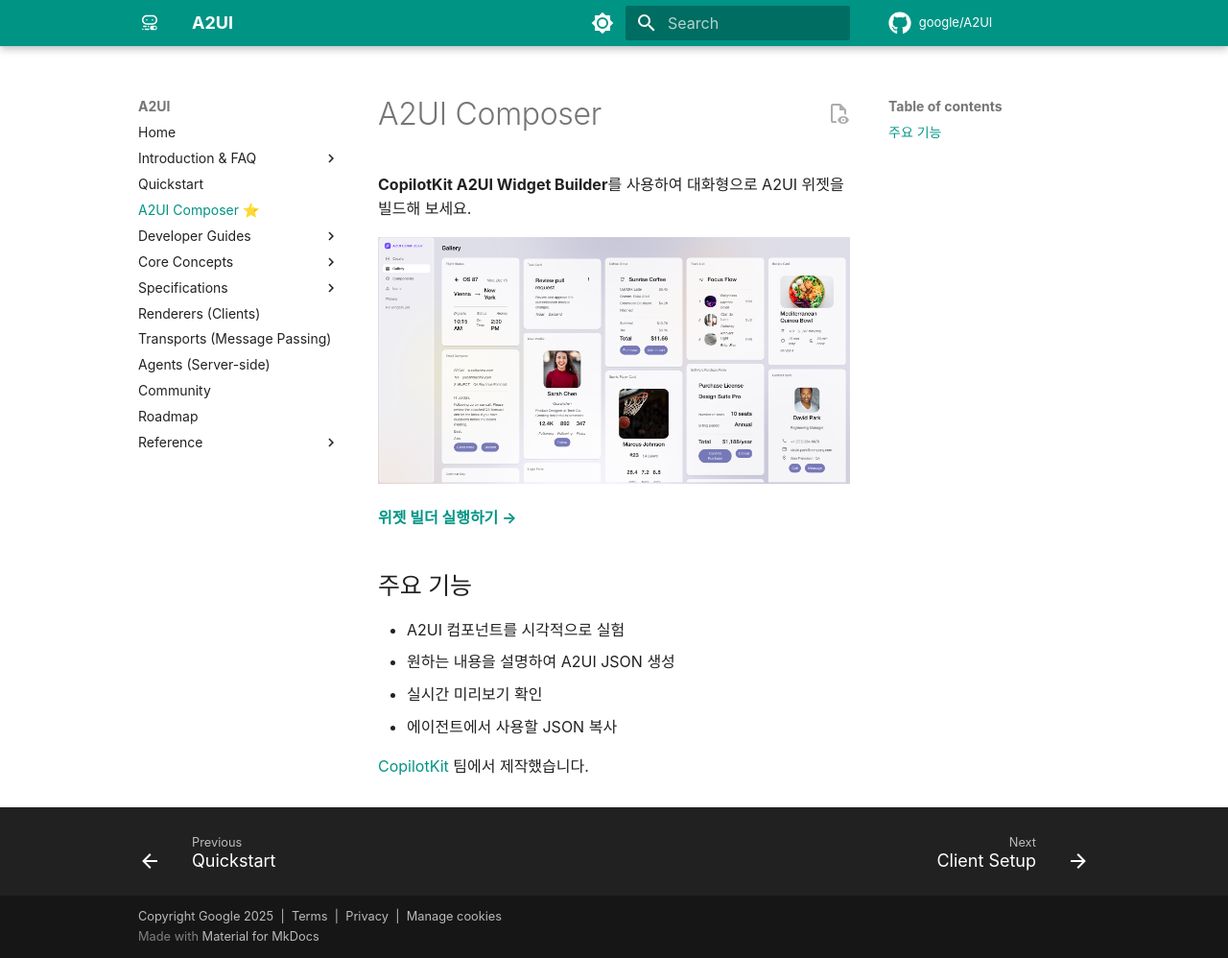
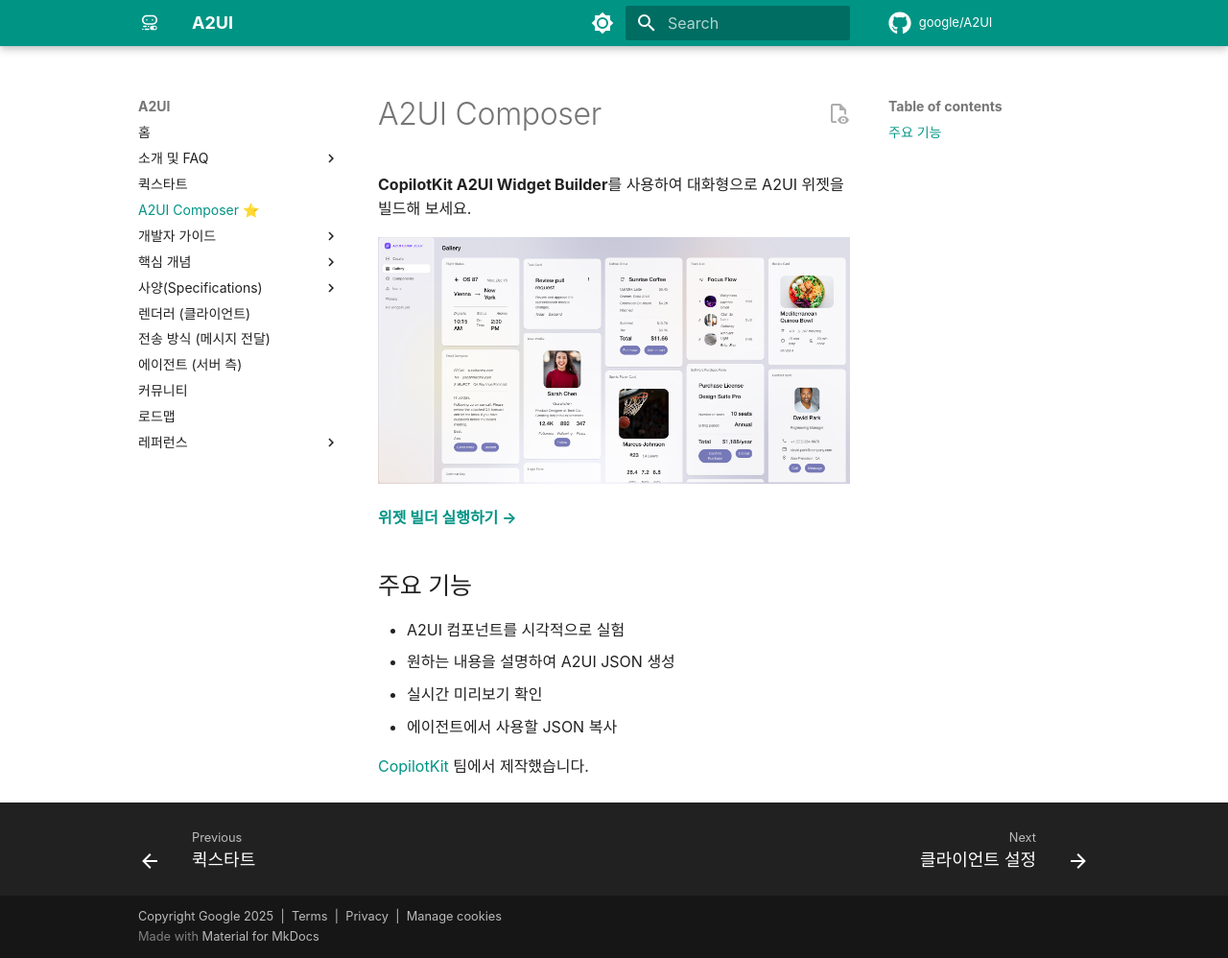
Before and after one commit to a2ui-labs/docs-ko, an MkDocs documentation site: the page built from docs/composer.md, in a window 1280 px wide and 998 px high. Shown: the whole window at 96% size. Built offline with MkDocs 1.6.1 and Material for MkDocs 9.7.7, drawn with Linux system fonts in a browser that asks for light colours; some web fonts are replaced; comment, search, counter and statistics services are not loaded.

Commit message:
Localize documentation to Korean
Translated README.md and mkdocs.yaml navigation from English to Korean to improve accessibility for Korean-speaking developers. No functional changes to code or logic.

```diff
--- a/mkdocs.yaml
+++ b/mkdocs.yaml
@@ -32,40 +32,40 @@
 
 # Navigation
 nav:
-  - Home: index.md
-  - Introduction & FAQ:
-      - What is A2UI?: introduction/what-is-a2ui.md
-      - Who is it For?: introduction/who-is-it-for.md
-      - How Can I Use It?: introduction/how-to-use.md
-      - Where is it Used?: introduction/where-is-it-used.md
-      - Agent UI Ecosystem: introduction/agent-ui-ecosystem.md
-  - Quickstart: quickstart.md
+  - 홈: index.md
+  - 소개 및 FAQ:
+      - A2UI란 무엇인가요?: introduction/what-is-a2ui.md
+      - 누구를 위한 것인가요?: introduction/who-is-it-for.md
+      - 어떻게 사용할 수 있나요?: introduction/how-to-use.md
+      - 어디에서 사용되나요?: introduction/where-is-it-used.md
+      - 에이전트 UI 생태계: introduction/agent-ui-ecosystem.md
+  - 퀵스타트: quickstart.md
   - A2UI Composer ⭐: composer.md
-  - Developer Guides:
-      - Client Setup: guides/client-setup.md
-      - Agent Development: guides/agent-development.md
-      - Custom Components: guides/custom-components.md
-      - Theming & Styling: guides/theming.md
-  - Core Concepts:
-      - Overview: concepts/overview.md
-      - Data Flow: concepts/data-flow.md
-      - Components & Structure: concepts/components.md
-      - Data Binding: concepts/data-binding.md
-  - Specifications:
-      - v0.8 (Stable):
-          - A2UI Specification: specification/v0.8-a2ui.md
-          - A2A Extension: specification/v0.8-a2a-extension.md
-      - v0.9 (Draft):
-          - A2UI Specification: specification/v0.9-a2ui.md
-          - Evolution Guide: specification/v0.9-evolution-guide.md
-  - Renderers (Clients): renderers.md
-  - Transports (Message Passing): transports.md
-  - Agents (Server-side): agents.md
-  - Community: community.md
-  - Roadmap: roadmap.md
-  - Reference:
-      - Component Reference: reference/components.md
-      - Message Reference: reference/messages.md
+  - 개발자 가이드:
+      - 클라이언트 설정: guides/client-setup.md
+      - 에이전트 개발: guides/agent-development.md
+      - 커스텀 컴포넌트: guides/custom-components.md
+      - 테마 및 스타일링: guides/theming.md
+  - 핵심 개념:
+      - 개요: concepts/overview.md
+      - 데이터 흐름: concepts/data-flow.md
+      - 컴포넌트 및 구조: concepts/components.md
+      - 데이터 바인딩: concepts/data-binding.md
+  - 사양(Specifications):
+      - v0.8 (안정판):
+          - A2UI 사양: specification/v0.8-a2ui.md
+          - A2A 확장: specification/v0.8-a2a-extension.md
+      - v0.9 (초안):
+          - A2UI 사양: specification/v0.9-a2ui.md
+          - 발전 가이드: specification/v0.9-evolution-guide.md
+  - 렌더러 (클라이언트): renderers.md
+  - 전송 방식 (메시지 전달): transports.md
+  - 에이전트 (서버 측): agents.md
+  - 커뮤니티: community.md
+  - 로드맵: roadmap.md
+  - 레퍼런스:
+      - 컴포넌트 레퍼런스: reference/components.md
+      - 메시지 레퍼런스: reference/messages.md
 
 # Repository
 repo_name: google/A2UI
```
Also changed, not shown: README.md (+58 -105 lines).
